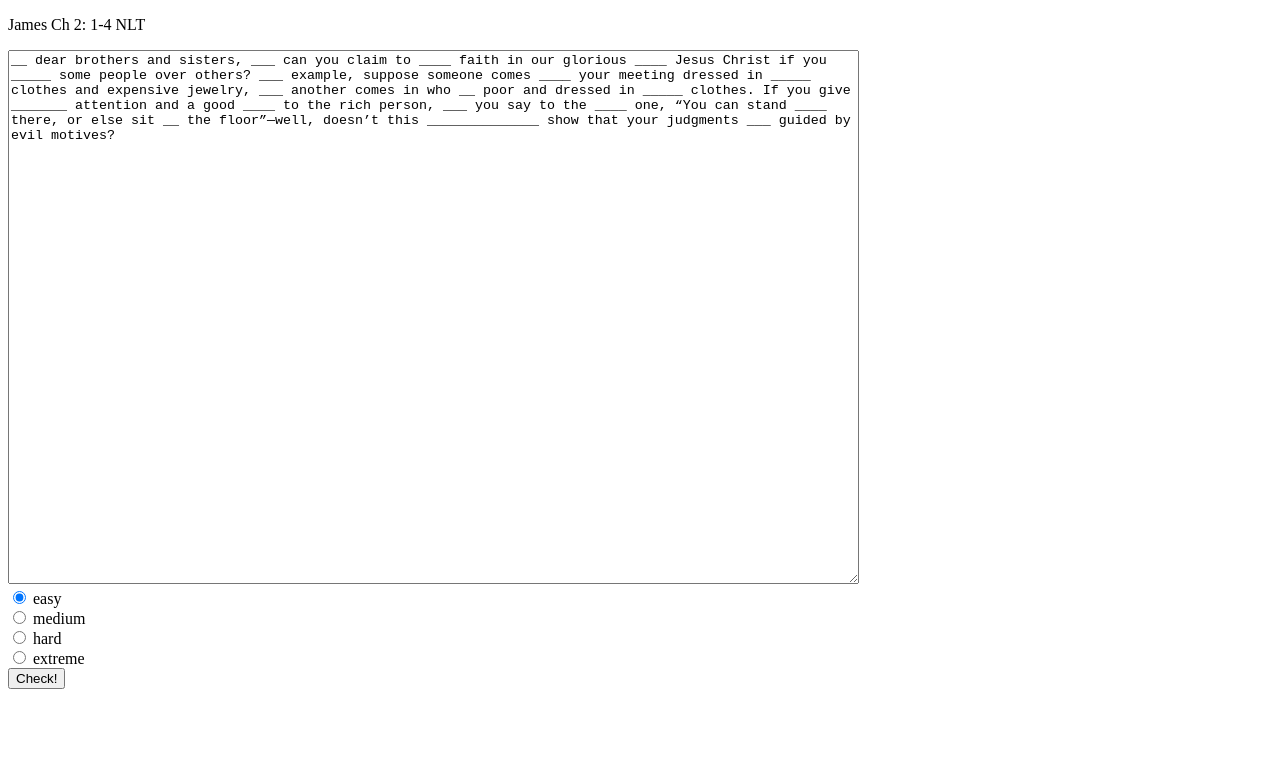
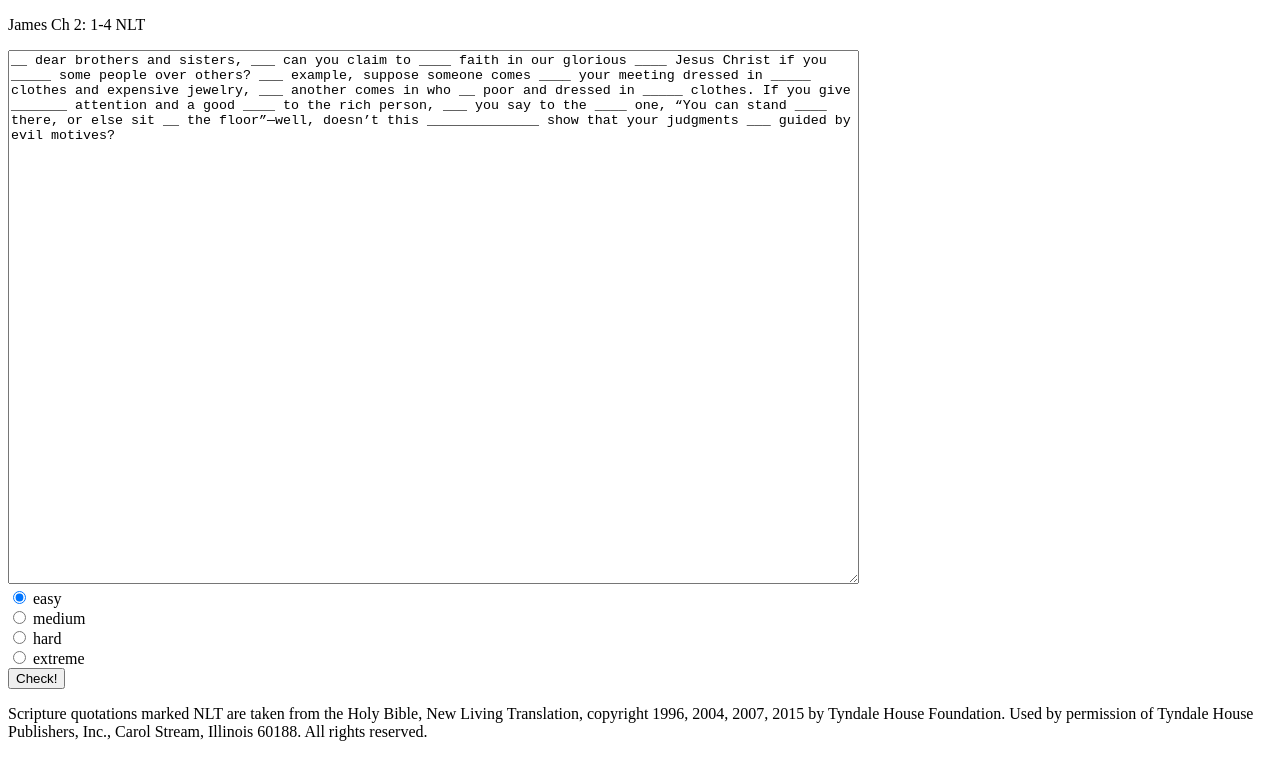
Before and after one commit to shanemarvinmay/Psalm_119_11, a website: page index.html in a window 1280 px wide. Drawn offline with Linux system fonts and the light colour scheme.

Commit message:
added citation

```diff
--- a/index.html
+++ b/index.html
@@ -27,6 +27,8 @@
     <label for="extreme">extreme</label><br>
 
     <button id="checkBtn">Check!</button>
+
+    <p>Scripture quotations marked NLT are taken from the Holy Bible, New Living Translation, copyright 1996, 2004, 2007, 2015 by Tyndale House Foundation. Used by permission of Tyndale House Publishers, Inc., Carol Stream, Illinois 60188. All rights reserved.</p>
 
     <script>
         const textarea = document.querySelector('#textarea');
```
